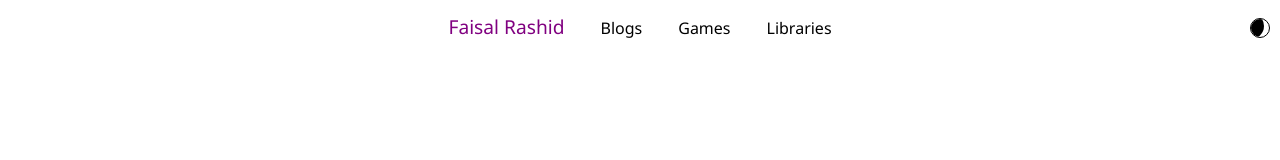
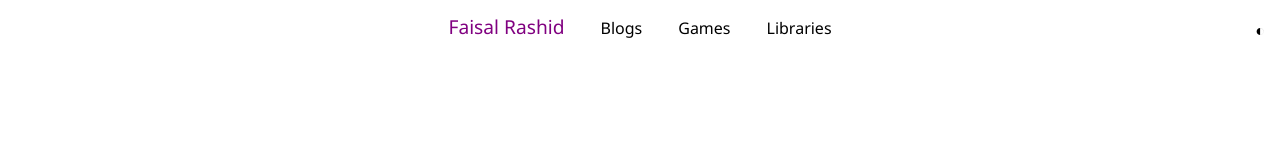
Before and after one commit to FaisalST32/blog-react, a React (Create React App) app: page / in a window 1280 px wide. Shown: the top 160 px of the page. Built offline with nearby package versions, Linux system fonts and the light colour scheme; no server answers.

Commit message:
fixed some small ui issues

```diff
--- a/src/areas/Landing/banner/banner.component.js
+++ b/src/areas/Landing/banner/banner.component.js
@@ -1,6 +1,7 @@
 import React from "react";
 import classes from "./banner.module.css";
 import avi from "../../../assets/images/avi.png";
+import Img from "../../../common/img/img.component";
 
 const Banner = () => {
   return (
@@ -68,7 +69,7 @@ const Banner = () => {
         </span>
       </div>
       <div className={classes.avi}>
-        <img src={avi} alt="Faisal Rashid" />
+        <Img src={avi} alt="Faisal Rashid" />
       </div>
     </div>
   );
--- a/src/common/header/header.component.js
+++ b/src/common/header/header.component.js
@@ -97,9 +97,17 @@ const Header = (props) => {
         onClick={() => {
           props.changeTheme(theme.scheme !== 'dark');
         }}>
-        <div className={classes.outerCircle}>
+
+          {theme.scheme === 'dark' && (
+            <span className={classes.themeToggle}>&#9728;</span>
+          )}
+          {theme.scheme === 'light' && (
+            <span className={classes.themeToggle}>&#9680;</span>
+          )}
+
+        {/* <div className={classes.outerCircle}>
           <div className={classes.innerCircle}></div>
-        </div>
+        </div> */}
       </div>
     </div>
   );
--- a/src/common/header/header.module.css
+++ b/src/common/header/header.module.css
@@ -67,6 +67,12 @@
   right: 2px;
 }
 
+.themeToggle {
+  width: 20px;
+  display: inline-block;
+  text-align: center;
+}
+
 @media screen and (max-width: 1000px) {
   .NavBar {
     display: flex;
--- a/src/common/img/img.component.js
+++ b/src/common/img/img.component.js
@@ -1,12 +1,13 @@
 import React, { useState } from 'react';
-import ReactIf from '../react-if/react-if.component';
+import classes from './img.module.css';
 
 const Img = ({ src, className, alt, imageDidLoad }) => {
   const [imageLoaded, setImageLoaded] = useState(false);
 
-  let style = { display: 'none' };
+  let imgClasses = [classes.imgHidden, className]
   if (imageLoaded) {
-    style = {};
+    imgClasses.shift();
+    imgClasses.unshift(classes.imgShown);
   }
 
   const onLoadImage = () => {
@@ -21,15 +22,12 @@ const Img = ({ src, className, alt, imageDidLoad }) => {
       <img
         src={src}
         alt={alt}
-        className={className}
+        className={imgClasses.join(' ')}
         onLoad={onLoadImage}
-        style={style}
       />
-      <ReactIf showIf={!imageLoaded}>
-        {imageLoaded && (
-          <img src={require('./loading.png')} alt={alt} className={className} />
-        )}
-      </ReactIf>
+      {(!imageLoaded &&
+        <img src={require('./loading.png')} alt={alt} className={className} />
+      )}
     </React.Fragment>
   );
 };
--- /dev/null
+++ b/src/common/img/img.module.css
@@ -0,0 +1,13 @@
+.imgHidden {
+  display: block;
+  visibility: hidden;
+  height: 0;
+  opacity: 0;
+  transition: visibility 0s 500ms, opacity 500ms linear;
+}
+
+.imgShown {
+  visibility: visible;
+  opacity: 1;
+  transition: opacity 500ms linear;
+}
```
